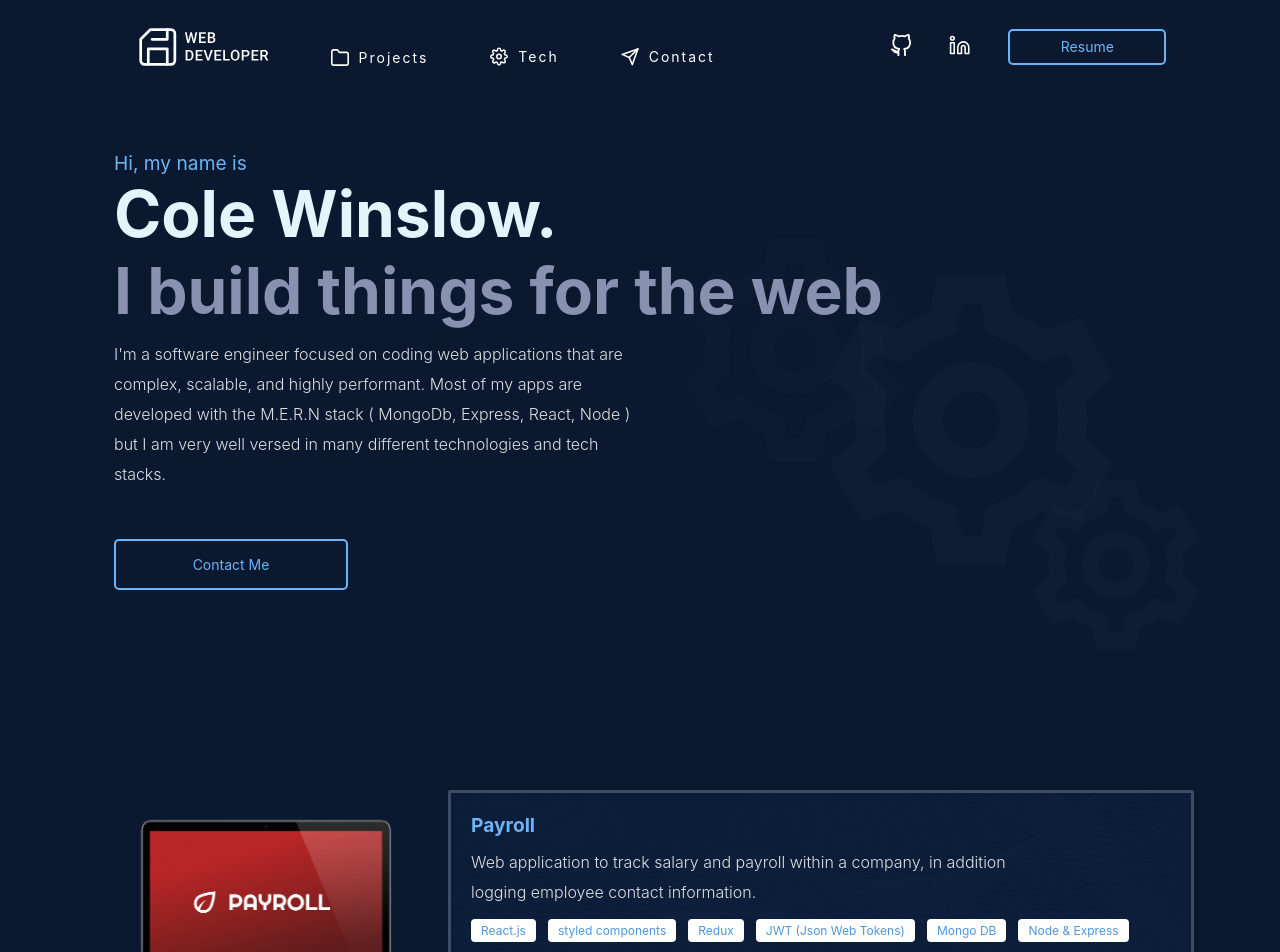
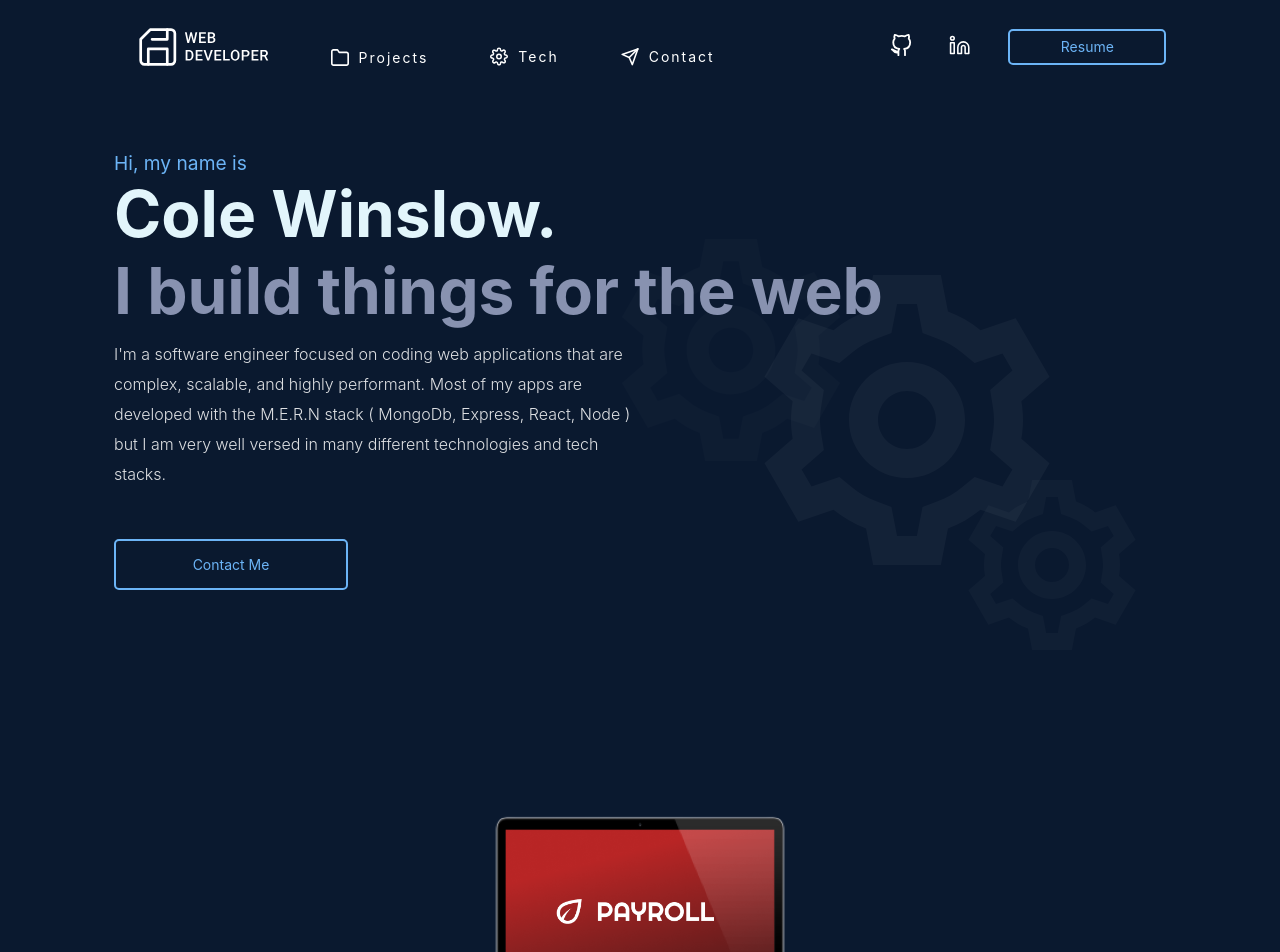
Before and after one commit to ColeThomasWinslow/React-Portfolio, a React (Create React App) app: page / in a window 1280 px wide. Shown: the top 952 px of the page. Built offline with nearby package versions, Linux system fonts and the light colour scheme.

Commit message:
Fixed Project Imgs

```diff
--- a/src/App.css
+++ b/src/App.css
@@ -198,7 +198,7 @@ span:hover::after {
 .ProjectImg {
   border-radius: 2px;
   width: 80vw;
-  max-width: 320px;
+  max-width: 370px;
   margin: 20px;
 }
 .BtnCont {
@@ -417,7 +417,7 @@ span:hover::after {
   margin: 0 auto;
   position: absolute;
   z-index: -20;
-  left: 55vw;
+  left: 50vw;
   margin-top: 100px;
 }
 
@@ -430,19 +430,19 @@ span:hover::after {
   z-index: -10;
 }
 .gear2 {
-  filter: opacity(18%);
+  filter: opacity(38%);
   width: 290px;
   height: 290px;
 }
 .gear3 {
   width: 170px;
   height: 170px;
-  filter: opacity(15%);
+  filter: opacity(25%);
   margin: 0 0px -290px -85px;
 }
 .gear1 {
   width: 222px;
-  filter: opacity(10%);
+  filter: opacity(15%);
   height: 222px;
   margin: 0 -80px 140px -20px;
 }
@@ -481,7 +481,7 @@ span:hover::after {
     width: 90%;
   }
   .container {
-    overflow: hidden;
+    display: none;
   }
 }
 @media screen and (min-width: 986px) {
```
